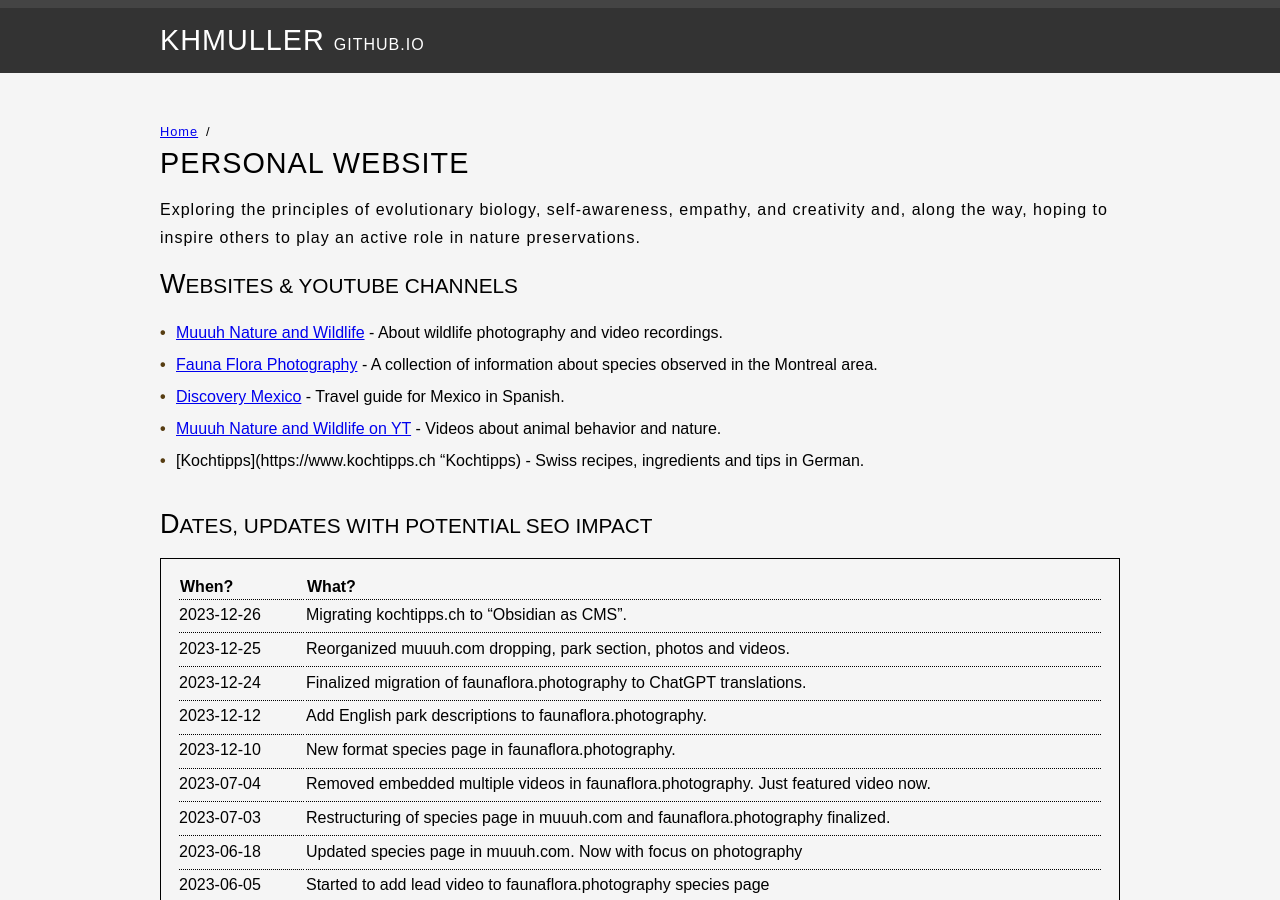
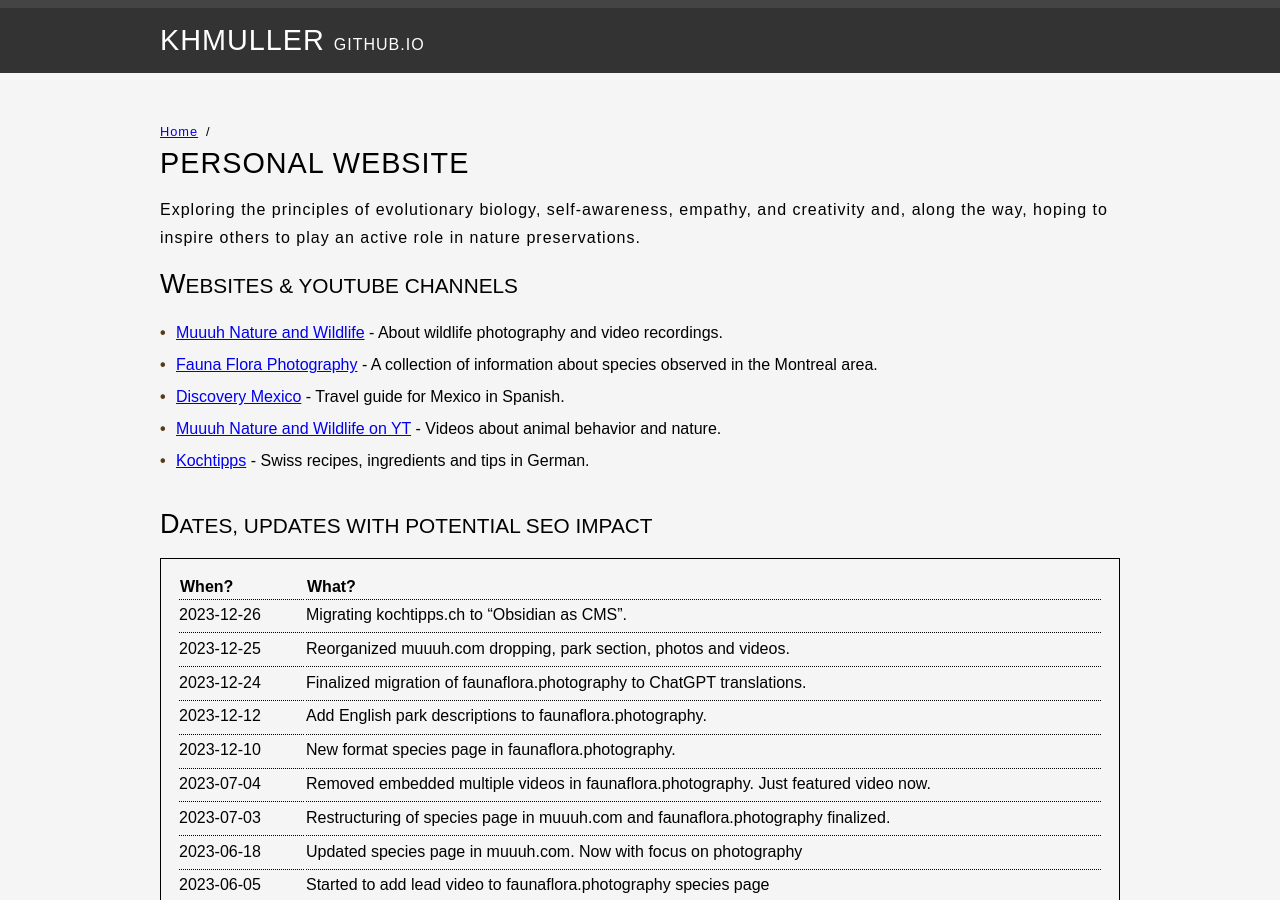
Before and after one commit to KHMuller/khmuller.github.io, a Jekyll site: the page built from index.md, in a window 1280 px wide and 900 px high. Built offline with Jekyll 4.4.1, drawn with Linux system fonts in a browser that asks for light colours.

Commit message:
Fixed link

```diff
--- a/index.md
+++ b/index.md
@@ -15,7 +15,7 @@ Exploring the principles of evolutionary biology, self-awareness, empathy, and c
 - [Fauna Flora Photography](https://faunaflora.photography "Fauna Flora Photography") - A collection of information about species observed in the Montreal area.
 - [Discovery Mexico](https://www.discoverymexico.com.mx "Discovery Mexico") - Travel guide for Mexico in Spanish.
 - [Muuuh Nature and Wildlife on YT](https://youtube.com/@Muuuh "Muuuh Nature and Wildlife on YT") - Videos about animal behavior and nature.
-- [Kochtipps](https://www.kochtipps.ch "Kochtipps) - Swiss recipes, ingredients and tips in German.
+- [Kochtipps](https://www.kochtipps.ch "Kochtipps") - Swiss recipes, ingredients and tips in German.
 
 ## Dates, Updates with Potential SEO Impact
 
```
